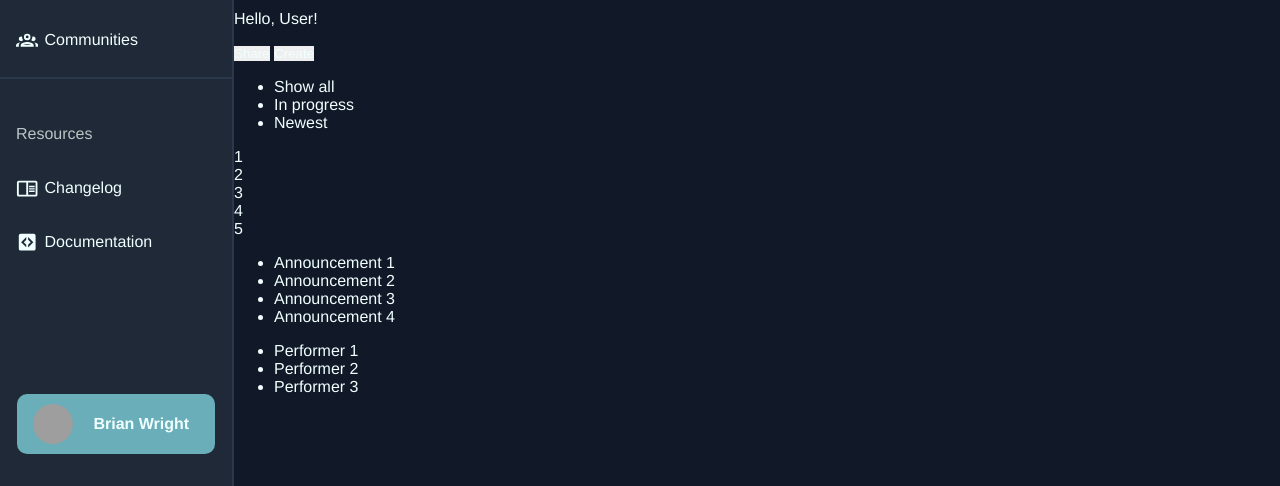
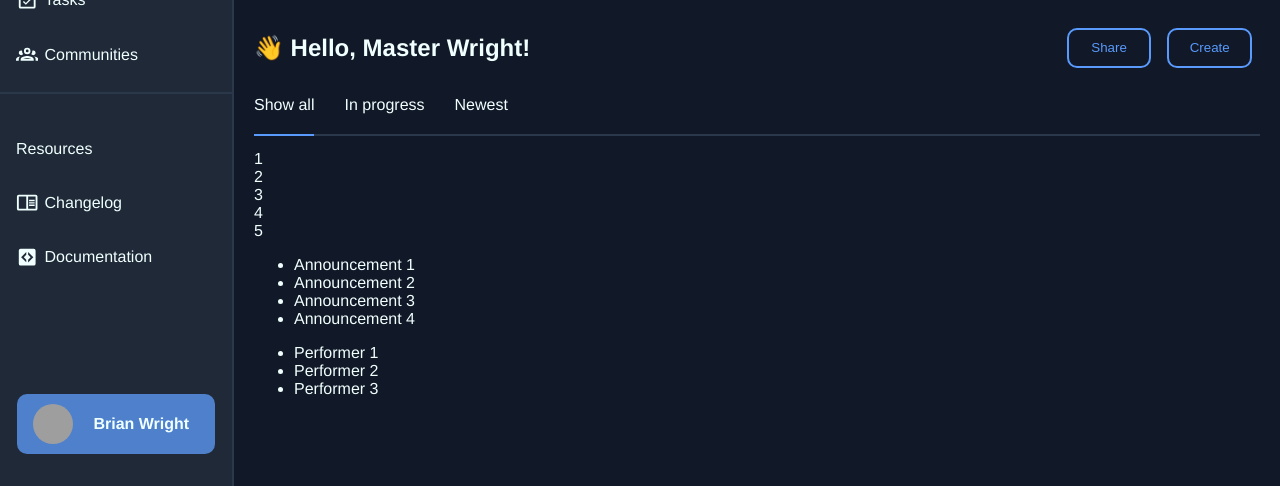
Before and after one commit to Jeffimenson/dashboard, a plain HTML site: page index.html in a window 1280 px wide. Shown: the part 311-797 px from the top of the page. Drawn offline with Linux system fonts and the light colour scheme; grey boxes are pictures that could not be loaded.

Commit message:
Style subheader with basic cool stuff and transitions

```diff
--- a/index.html
+++ b/index.html
@@ -66,13 +66,13 @@
     </nav>
     <main>
         <div class="subheader">
-            <p>Hello, User!</p>
+            <h2>👋 Hello, Master Wright!</h2>
             <button type="button">Share</button>
             <button type="button">Create</button>
             <ul>
-                <li>Show all</li>
-                <li>In progress</li>
-                <li>Newest</li>
+                <li><a href="#">Show all</a></li>
+                <li><a href="#">In progress</a></li>
+                <li><a href="#">Newest</a></li>
             </ul>
         </div>
         <div class="projects">
--- a/styling.css
+++ b/styling.css
@@ -1,3 +1,6 @@
+:root {
+    --cool-blue: rgb(89, 154, 252);
+}
 html {
     color: azure;
     font-family: Helvetica, sans-serif;
@@ -94,6 +97,7 @@ nav {
     gap: 10px;
     border-right: solid 2px #2b384b;
 
+    padding: 15px 0 15%;
 }
 
 nav .logo {
@@ -133,7 +137,6 @@ nav ul li a:hover {
 }
 
 nav ul li p {
-    color: rgb(187, 197, 197);
     margin: 0;
     padding: 1em;
     margin-top: 30px;
@@ -154,11 +157,10 @@ nav .switch-user p {
     width: 85%;
     height: 60px;
     align-items: center;
-    background-color:rgb(105, 174, 184);
+    background-color:rgb(78, 128, 204);
     border-radius: 10px;
     align-self:self-end;
     justify-self: center;
-    margin-bottom: 15%;
     box-sizing: border-box;
     padding: 1em;
     gap: 20px;
@@ -171,4 +173,54 @@ nav svg{
 
 main {
     background-color: #111827;
+    box-sizing: border-box;
+    padding: 20px;
 }
+
+.subheader {
+    display: grid;
+    grid-template-columns: 8fr 1fr 1fr;
+    grid-template-rows: 1fr 1fr;
+    align-items: center;
+}
+
+.subheader button {
+    height: 40px;
+    margin: 8px;
+    background-color: transparent;
+    border: var(--cool-blue) 2px solid;
+    border-radius: 10px;
+    color: var(--cool-blue);
+    transition: color 0.5s, background-color 0.5s;
+}
+.subheader button:hover {
+    color: azure;
+    background-color: var(--cool-blue);
+    cursor: pointer;
+}
+.subheader ul {
+    list-style-type: none;
+    margin: 0;
+    padding: 0;
+    display: flex;
+    gap: 30px;
+    border-bottom: #2b384b 2px solid;
+    padding-bottom: 20px;
+    grid-column: 1 / -1;
+
+    position: relative;
+}
+.subheader ul li {
+    padding-bottom: 20px;
+    position: relative;
+    margin-bottom: -22px;
+    transition: color 0.2s;
+}
+
+.subheader ul li:first-child {
+    border-bottom: var(--cool-blue) 2px solid;
+}
+.subheader ul li:hover {
+    color: var(--cool-blue);
+
+}
```
